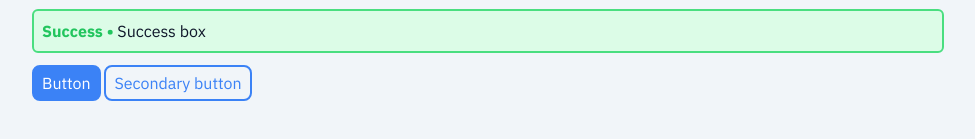
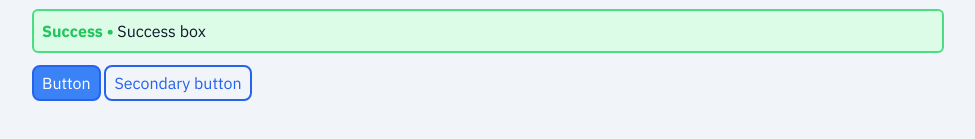
Before and after one commit to Paralaxial/test-1, a website: page src/main/index.html in a window 1280 px wide. Shown: the part 359-498 px from the top of the page, without its empty margins (152-1127 px from the left). Drawn offline with nearby package versions, Linux system fonts and the light colour scheme.

Commit message:
button color change

```diff
--- a/src/main/index.html
+++ b/src/main/index.html
@@ -30,8 +30,8 @@
     <div class="bg-green-100 dark:bg-green-800 border-solid border-2 border-green-400 dark:border-green-600 rounded-md my-3" id="warning-box">
       <p class="m-2 text-left"><b class="text-green-500 dark:text-green-300">Success &bull;</b> Success box</p>
     </div>
-    <button class="text-white border-2 border-blue-500 bg-blue-500 rounded-lg px-2 py-1 hover:bg-blue-400 transition ease-in duration-150">Button</button>
-    <button class="border-2 border-blue-500 rounded-lg px-2 py-1 hover:bg-blue-400 text-blue-500 hover:text-white transition ease-in duration-150">Secondary button</button>
+    <button class="text-white border-2 border-blue-600 bg-blue-500 rounded-lg px-2 py-1 hover:bg-blue-500 transition ease-in duration-150">Button</button>
+    <button class="border-2 border-blue-600 rounded-lg px-2 py-1 hover:bg-blue-600 text-blue-600 hover:text-white transition ease-in duration-150">Secondary button</button>
   </div>
 </body>
 </html>
```
Also changed, not shown: src/main/style.css.
